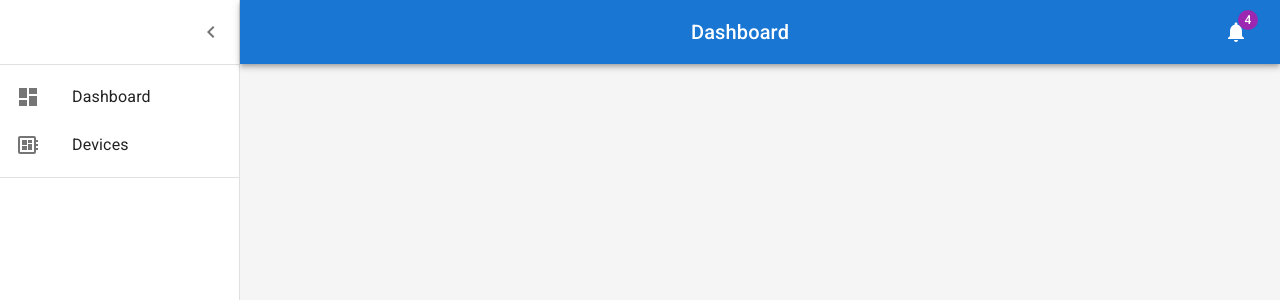
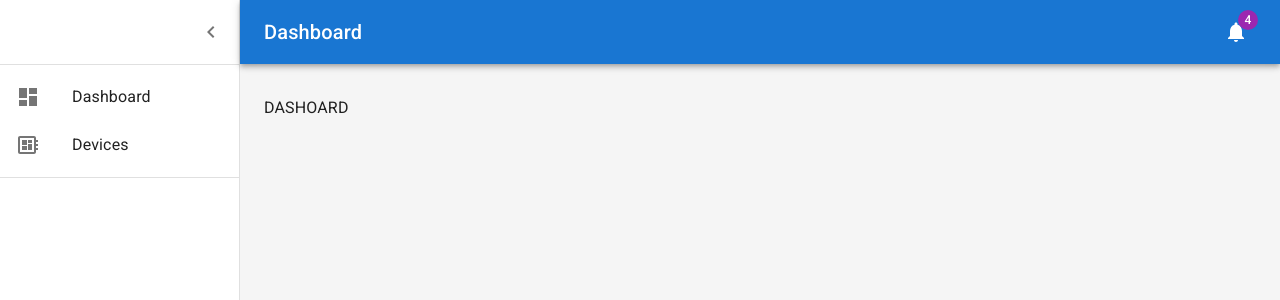
Before and after one commit to uttesh/smart-sheet, a React (Create React App) app in the folder smart-sheet-app/: page / in a window 1280 px wide. Shown: the top 300 px of the page. Built offline with nearby package versions, Linux system fonts and the light colour scheme.

Commit message:
Added router changes

```diff
--- a/smart-sheet-app/package.json
+++ b/smart-sheet-app/package.json
@@ -17,13 +17,15 @@
     "@types/react-dom": "^17.0.9",
     "react": "^17.0.2",
     "react-dom": "^17.0.2",
+    "react-router": "^6.2.1",
+    "react-router-dom": "^6.2.1",
     "react-scripts": "5.0.0",
     "styled-components": "^5.3.3",
     "typescript": "^4.4.2",
     "web-vitals": "^2.1.0"
   },
   "scripts": {
-    "start": "react-scripts start",
+    "start": "set PORT=3006 && react-scripts start",
     "build": "react-scripts build",
     "test": "react-scripts test",
     "eject": "react-scripts eject"
--- a/smart-sheet-app/src/App.tsx
+++ b/smart-sheet-app/src/App.tsx
@@ -1,14 +1,130 @@
-import React from "react";
-import logo from "./logo.svg";
+import ChevronLeftIcon from "@mui/icons-material/ChevronLeft";
+import DashboardIcon from "@mui/icons-material/Dashboard";
+import DeveloperBoardIcon from "@mui/icons-material/DeveloperBoard";
+import MenuIcon from "@mui/icons-material/Menu";
+import NotificationsIcon from "@mui/icons-material/Notifications";
+import { ListItem, ListItemIcon, ListItemText } from "@mui/material";
+import Badge from "@mui/material/Badge";
+import Box from "@mui/material/Box";
+import Container from "@mui/material/Container";
+import CssBaseline from "@mui/material/CssBaseline";
+import Divider from "@mui/material/Divider";
+import IconButton from "@mui/material/IconButton";
+import List from "@mui/material/List";
+import { createTheme, ThemeProvider } from "@mui/material/styles";
+import Toolbar from "@mui/material/Toolbar";
+import Typography from "@mui/material/Typography";
+import React, { FC, useCallback } from "react";
+import { AppBar } from "./pages/layout/AppBar";
+import { Drawer } from "./pages/layout/Drawer";
 import "./App.css";
+import { AppRoutes } from "./pages/layout/AppRoutes";
 import { DashboardPage } from "./pages/dashboard/Dashboard";
+import { Link, Link as RouterLink } from "react-router-dom";
+import { useLocation, useNavigate } from "react-router";
 
-function App() {
+export const mdTheme = createTheme();
+const App = () => {
+  const [open, setOpen] = React.useState(true);
+  const navigate = useNavigate();
+  const toggleDrawer = () => {
+    setOpen(!open);
+  };
+
+  const navigateToRoute = (action: string) => {
+    console.log("navigate :: ", action);
+    navigate(action);
+  };
+
   return (
-    <div className="App">
-      <DashboardPage></DashboardPage>
-    </div>
+    <ThemeProvider theme={mdTheme}>
+      <Box sx={{ display: "flex" }}>
+        <CssBaseline />
+        <AppBar position="absolute" open={open}>
+          <Toolbar
+            sx={{
+              pr: "24px" // keep right padding when drawer closed
+            }}
+          >
+            <IconButton
+              edge="start"
+              color="inherit"
+              aria-label="open drawer"
+              onClick={toggleDrawer}
+              sx={{
+                marginRight: "36px",
+                ...(open && { display: "none" })
+              }}
+            >
+              <MenuIcon />
+            </IconButton>
+            <Typography
+              component="h1"
+              variant="h6"
+              color="inherit"
+              noWrap
+              sx={{ flexGrow: 1 }}
+            >
+              Dashboard
+            </Typography>
+            <IconButton color="inherit">
+              <Badge badgeContent={4} color="secondary">
+                <NotificationsIcon />
+              </Badge>
+            </IconButton>
+          </Toolbar>
+        </AppBar>
+        <Drawer variant="permanent" open={open}>
+          <Toolbar
+            sx={{
+              display: "flex",
+              alignItems: "center",
+              justifyContent: "flex-end",
+              px: [1]
+            }}
+          >
+            <IconButton onClick={toggleDrawer}>
+              <ChevronLeftIcon />
+            </IconButton>
+          </Toolbar>
+          <Divider />
+          <List>
+            <ListItem button onClick={(e) => navigateToRoute("dashboard")}>
+              <ListItemIcon>
+                <DashboardIcon />
+              </ListItemIcon>
+              <ListItemText primary="Dashboard" />
+            </ListItem>
+            <ListItem button onClick={(e) => navigateToRoute("devices")}>
+              <ListItemIcon>
+                <DeveloperBoardIcon />
+              </ListItemIcon>
+              <ListItemText primary="Devices" />
+            </ListItem>
+          </List>
+
+          <Divider />
+        </Drawer>
+        <Box
+          component="main"
+          sx={{
+            backgroundColor: (theme) =>
+              theme.palette.mode === "light"
+                ? theme.palette.grey[100]
+                : theme.palette.grey[900],
+            flexGrow: 1,
+            height: "100vh",
+            overflow: "auto"
+          }}
+        >
+          <Toolbar />
+          <Container maxWidth="lg" sx={{ mt: 4, mb: 4 }}>
+            <AppRoutes></AppRoutes>
+          </Container>
+        </Box>
+      </Box>
+    </ThemeProvider>
   );
-}
+};
 
 export default App;
--- a/smart-sheet-app/src/index.tsx
+++ b/smart-sheet-app/src/index.tsx
@@ -1,14 +1,16 @@
-import React from 'react';
-import ReactDOM from 'react-dom';
-import './index.css';
-import App from './App';
-import reportWebVitals from './reportWebVitals';
-
+import React from "react";
+import ReactDOM from "react-dom";
+import "./index.css";
+import App from "./App";
+import reportWebVitals from "./reportWebVitals";
+import { BrowserRouter as Router, Route, Routes } from "react-router-dom";
 ReactDOM.render(
   <React.StrictMode>
-    <App />
+    <Router>
+      <App />
+    </Router>
   </React.StrictMode>,
-  document.getElementById('root')
+  document.getElementById("root")
 );
 
 // If you want to start measuring performance in your app, pass a function
--- a/smart-sheet-app/src/pages/dashboard/Dashboard.tsx
+++ b/smart-sheet-app/src/pages/dashboard/Dashboard.tsx
@@ -1,116 +1,7 @@
-import ChevronLeftIcon from "@mui/icons-material/ChevronLeft";
-import MenuIcon from "@mui/icons-material/Menu";
-import NotificationsIcon from "@mui/icons-material/Notifications";
-import { ListItem, ListItemIcon, ListItemText } from "@mui/material";
-import Badge from "@mui/material/Badge";
-import Box from "@mui/material/Box";
-import Container from "@mui/material/Container";
-import CssBaseline from "@mui/material/CssBaseline";
-import Divider from "@mui/material/Divider";
-import IconButton from "@mui/material/IconButton";
-import List from "@mui/material/List";
-import { ThemeProvider } from "@mui/material/styles";
-import Toolbar from "@mui/material/Toolbar";
-import Typography from "@mui/material/Typography";
 import React, { FC } from "react";
-import { AppBar, mdTheme } from "../layout/AppBar";
-import { Drawer } from "../layout/Drawer";
-import DashboardIcon from "@mui/icons-material/Dashboard";
-import DeveloperBoardIcon from "@mui/icons-material/DeveloperBoard";
 
 interface DashboardProps {}
 
 export const DashboardPage: FC<DashboardProps> = () => {
-  const [open, setOpen] = React.useState(true);
-  const toggleDrawer = () => {
-    setOpen(!open);
-  };
-  return (
-    <>
-      <ThemeProvider theme={mdTheme}>
-        <Box sx={{ display: "flex" }}>
-          <CssBaseline />
-          <AppBar position="absolute" open={open}>
-            <Toolbar
-              sx={{
-                pr: "24px" // keep right padding when drawer closed
-              }}
-            >
-              <IconButton
-                edge="start"
-                color="inherit"
-                aria-label="open drawer"
-                onClick={toggleDrawer}
-                sx={{
-                  marginRight: "36px",
-                  ...(open && { display: "none" })
-                }}
-              >
-                <MenuIcon />
-              </IconButton>
-              <Typography
-                component="h1"
-                variant="h6"
-                color="inherit"
-                noWrap
-                sx={{ flexGrow: 1 }}
-              >
-                Dashboard
-              </Typography>
-              <IconButton color="inherit">
-                <Badge badgeContent={4} color="secondary">
-                  <NotificationsIcon />
-                </Badge>
-              </IconButton>
-            </Toolbar>
-          </AppBar>
-          <Drawer variant="permanent" open={open}>
-            <Toolbar
-              sx={{
-                display: "flex",
-                alignItems: "center",
-                justifyContent: "flex-end",
-                px: [1]
-              }}
-            >
-              <IconButton onClick={toggleDrawer}>
-                <ChevronLeftIcon />
-              </IconButton>
-            </Toolbar>
-            <Divider />
-            <List>
-              <ListItem button>
-                <ListItemIcon>
-                  <DashboardIcon />
-                </ListItemIcon>
-                <ListItemText primary="Dashboard" />
-              </ListItem>
-              <ListItem button>
-                <ListItemIcon>
-                  <DeveloperBoardIcon />
-                </ListItemIcon>
-                <ListItemText primary="Devices" />
-              </ListItem>
-            </List>
-            <Divider />
-          </Drawer>
-          <Box
-            component="main"
-            sx={{
-              backgroundColor: (theme) =>
-                theme.palette.mode === "light"
-                  ? theme.palette.grey[100]
-                  : theme.palette.grey[900],
-              flexGrow: 1,
-              height: "100vh",
-              overflow: "auto"
-            }}
-          >
-            <Toolbar />
-            <Container maxWidth="lg" sx={{ mt: 4, mb: 4 }}></Container>
-          </Box>
-        </Box>
-      </ThemeProvider>
-    </>
-  );
+  return <>DASHOARD</>;
 };
--- /dev/null
+++ b/smart-sheet-app/src/pages/devices/Devices.tsx
@@ -0,0 +1,10 @@
+import React, { FC } from "react";
+interface DevicesPageProp {}
+
+export const DevicesPage: FC<DevicesPageProp> = () => {
+  return (
+    <>
+      <span>Devices</span>
+    </>
+  );
+};
--- /dev/null
+++ b/smart-sheet-app/src/pages/layout/AppRoutes.tsx
@@ -0,0 +1,17 @@
+import React, { FC } from "react";
+import { BrowserRouter as Router, Route, Routes } from "react-router-dom";
+import { DashboardPage } from "../dashboard/Dashboard";
+import { DevicesPage } from "../devices/Devices";
+interface AppRoutesProps {}
+
+export const AppRoutes: FC<AppRoutesProps> = () => {
+  return (
+    <div>
+      <Routes>
+        <Route path="/dashboard" element={<DashboardPage />}></Route>
+        <Route path="/devices" element={<DevicesPage />}></Route>
+        <Route path="/" element={<DashboardPage />}></Route>
+      </Routes>
+    </div>
+  );
+};
```
Also changed, not shown: 1 other file (tests, documents, lock files or other folders).
